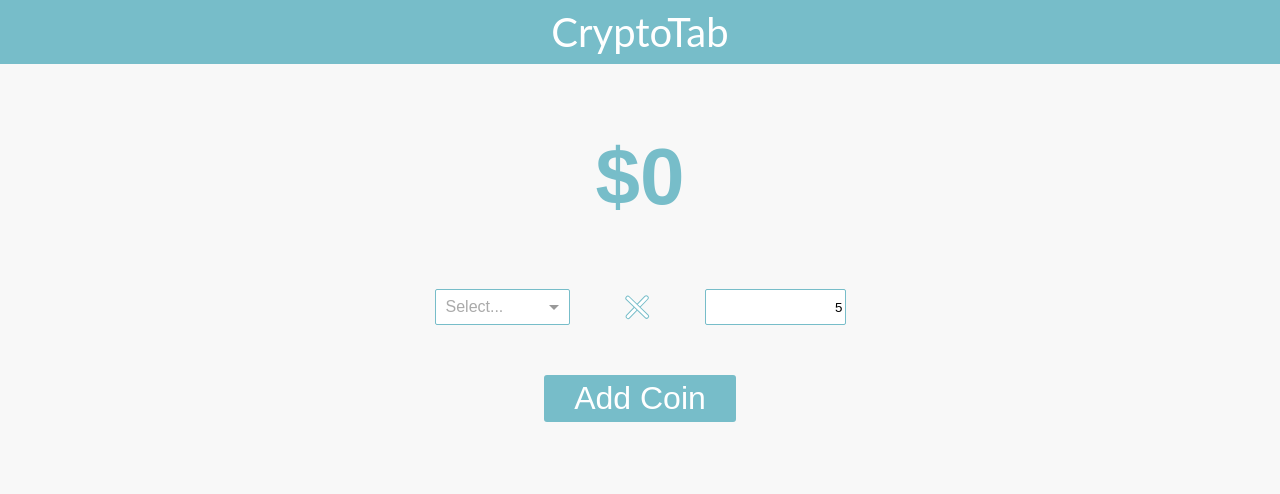
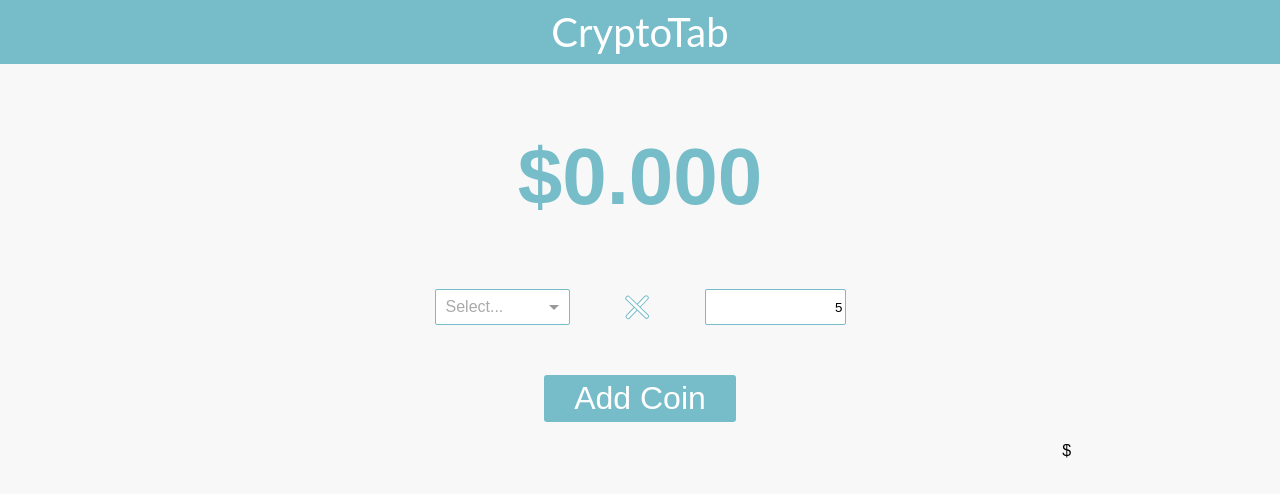
Before and after one commit to riichb/cryptoTab, a React (Create React App) app: page / in a window 1280 px wide. Both pictures are taken after typing "Sample", "5" into the empty fields and a click on the button "Add Coin". Shown: the top 494 px of the page. Built offline with nearby package versions, Linux system fonts and the light colour scheme; no server answers; the HTML template or start-up script is replaced by a standard one.

Commit message:
added coinList

```diff
--- a/src/App.js
+++ b/src/App.js
@@ -1,18 +1,21 @@
 import React, { Component } from 'react';
 import CoinMultiplier from './components/CoinMultiplier/CoinMultiplier';
+import CoinList from './components/CoinList/CoinList';
 import './App.css';
 
 class App extends Component {
   constructor() {
     super();
     this.state = {
+      coinsArray: [],
       coinQuantityMultiplier: null,
       coinPrice: '',
       coinSelected: '',
-      totalValue: [0]
+      coinSelectedObject: '',
+      finalWalletValue: ''
     };
 
-    this.handleCoinMultiplication = this.handleCoinMultiplication.bind(this);
+    this.handleAddingCoin = this.handleAddingCoin.bind(this);
     this.handleCoinQuantityChange = this.handleCoinQuantityChange.bind(this);
     this.handleCoinSelectionChange= this.handleCoinSelectionChange.bind(this);
   }
@@ -25,14 +28,33 @@ class App extends Component {
 
   }
 
-  handleCoinMultiplication(event) {
+  handleAddingCoin(event) {
+    this._handleMultiplication();
+    this.setState({
+      coinsArray: this.state.coinsArray,
+    });
+
+  }
+
+  _handleMultiplication() {
+    const coinSelectedObj = this.state.coinSelectedObject
     const price = this.state.coinPrice;
     const quantity = this.state.coinQuantityMultiplier;
     const multipliedPrice = price * quantity;
-    const totalPrice = this._addCommasForLargeNumbers(multipliedPrice);
+    // eslint-disable-next-line
+    const walletValue = Number(this.state.finalWalletValue.replace(/\,/g,'')) + multipliedPrice;
+    const finalWalletValue = this._addCommasForLargeNumbers(walletValue.toFixed(3))
+    const totalPrice = this._addCommasForLargeNumbers(multipliedPrice.toFixed(3));
+
+    Object.assign(coinSelectedObj, {
+      total_quantity: quantity,
+      total_value: totalPrice
+    });
+
+    this.state.coinsArray.push(coinSelectedObj);
 
     this.setState( {
-      totalValue: totalPrice
+      finalWalletValue: finalWalletValue
     })
   }
 
@@ -46,8 +68,10 @@ class App extends Component {
   handleCoinSelectionChange(coin) {
     const coinPrice = Number(coin.price_usd);
     const coinSelected = coin.value;
+    const coinObject = coin;
 
     this.setState({
+      coinSelectedObject: coinObject,
       coinPrice: coinPrice,
       coinSelected: coinSelected,
     });
@@ -60,7 +84,7 @@ class App extends Component {
           <span className="title">CryptoTab</span>
         </header>
         <div className="account-value">
-          ${this.state.totalValue}
+          ${this.state.finalWalletValue}
         </div>
         <div className="crypto-calculator">
           <CoinMultiplier
@@ -70,11 +94,15 @@ class App extends Component {
             coinSelected={this.state.coinSelected}
           />
           <div className="add-coin-container" >
-            <button className="add-coin-button" onClick={this.handleCoinMultiplication}>
+            <button className="add-coin-button" onClick={this.handleAddingCoin}>
               Add Coin
             </button>
           </div>
         </div>
+
+      <CoinList
+        coins={this.state.coinsArray}
+      />
       </div>
     );
   }
--- /dev/null
+++ b/src/components/CoinList/CoinList.css
@@ -0,0 +1,31 @@
+li, ul{
+  list-style: none;
+  margin: 0;
+  padding: 0;
+}
+
+.coin-list {
+  display: flex;
+  flex-direction: column;
+}
+
+.coin-item {
+  list-style: none;
+}
+
+.coin-info {
+  display: flex;
+  justify-content: space-around;
+  margin-top: 20px;
+}
+
+.coin-info {
+  display: flex;
+  justify-content: space-around;
+  margin-top: 20px;
+}
+
+.coin-info li {
+  text-align: center;
+  width: 100px;
+}
--- /dev/null
+++ b/src/components/CoinList/CoinList.js
@@ -0,0 +1,29 @@
+import React, { Component } from 'react';
+import './CoinList.css';
+
+class CoinList extends Component {
+  render() {
+    return (
+      <div className="coin-list-container">
+        <ul className="coin-list">
+          {
+            Object.keys(this.props.coins).map(function(key) {
+              const coin = this.props.coins[key];
+              return (
+                <li key={key} className="coin-item">
+                  <ul className="coin-info">
+                    <li className="coin-name">{coin.id}</li>
+                    <li className="coin-owned">{coin.total_quantity}</li>
+                    <li className="coin-total-value">${coin.total_value}</li>
+                  </ul>
+                </li>
+              )
+            }.bind(this))
+          }
+        </ul>
+      </div>
+    )
+  }
+}
+
+export default CoinList;
--- a/src/components/CoinSearch/CoinSearch.js
+++ b/src/components/CoinSearch/CoinSearch.js
@@ -18,6 +18,13 @@ const getOptions = (input) => {
 
 class CoinSearch extends Component {
   render() {
+    let coinPrice = this.props.coinPrice;
+    let currentPrice = null;
+
+    if (coinPrice) {
+      currentPrice = <span className="current-price">${this.props.coinPrice}</span>
+    }
+
     return (
       <div>
         <Select.Async
@@ -26,7 +33,7 @@ class CoinSearch extends Component {
           onChange={this.props.handleCoinSelectionChange}
           value={this.props.coinSelected}
         />
-      <span className="current-price">{this.props.coinPrice}</span>
+        {currentPrice}
       </div>
     )
   }
```
